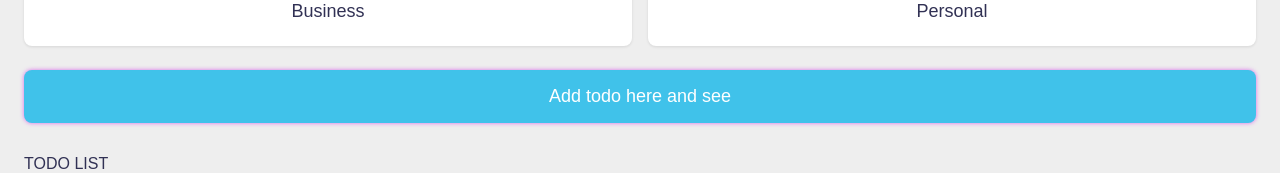
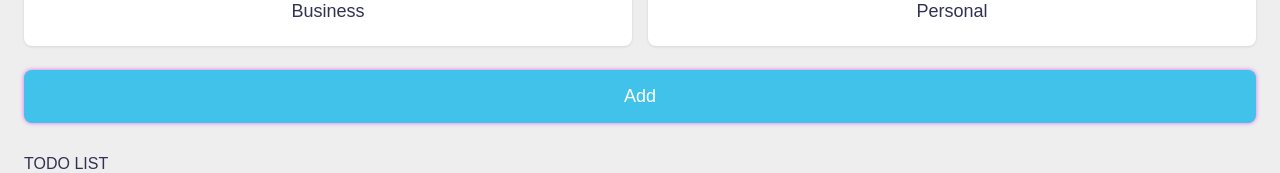
Before and after one commit to SEYDOUD/todo4all, a Vue app: page / in a window 1280 px wide. Shown: the part 302-475 px from the top of the page. Built offline with nearby package versions, Linux system fonts and the light colour scheme.

Commit message:
Update App.vue

```diff
--- a/src/App.vue
+++ b/src/App.vue
@@ -93,7 +93,7 @@ onMounted(() => {
 
 				</div>
 
-				<input type="submit" value="Add todo here and see" />
+				<input type="submit" value="Add" />
 			</form>
 		</section>
 
```
